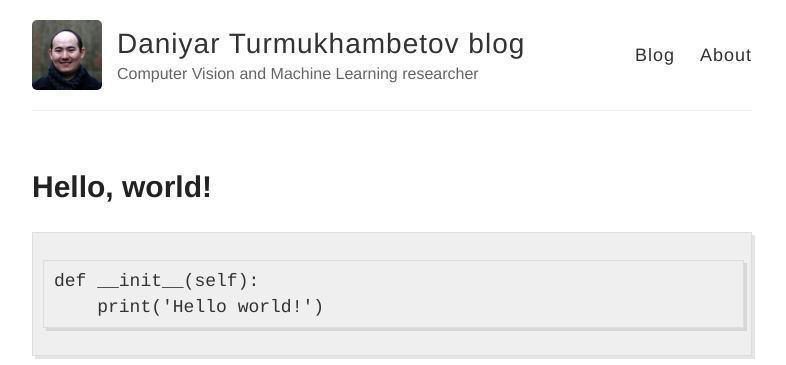
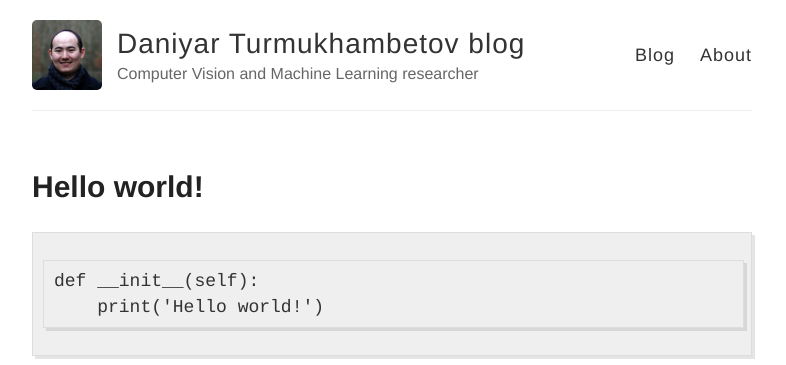
Before and after one commit to dantkz/dantkz.github.io, a Jekyll site: the page built from _posts/2017-10-4-Hello-World.md, in a window 1280 px wide. Shown: the top 365 px of the page, without its empty margins (248-1034 px from the left). Built offline with Jekyll 4.4.1, drawn with Linux system fonts in a browser that asks for light colours; comment, search, counter and statistics services are not loaded.

````diff
--- a/_posts/2017-10-4-Hello-World.md
+++ b/_posts/2017-10-4-Hello-World.md
@@ -1,6 +1,6 @@
 ---
 layout: post
-title: Hello, world!
+title: Hello world!
 ---
 
 ```
````
